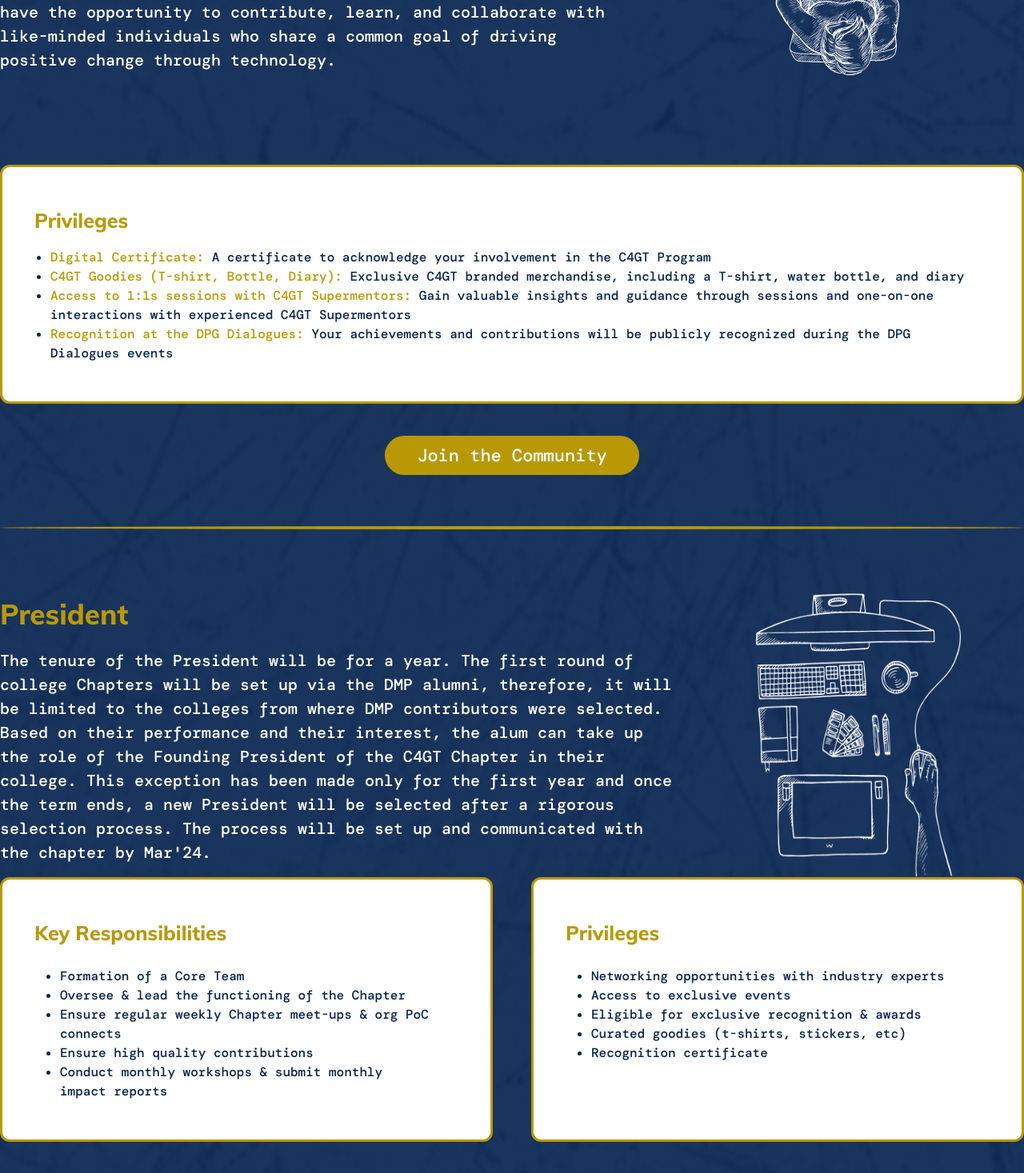
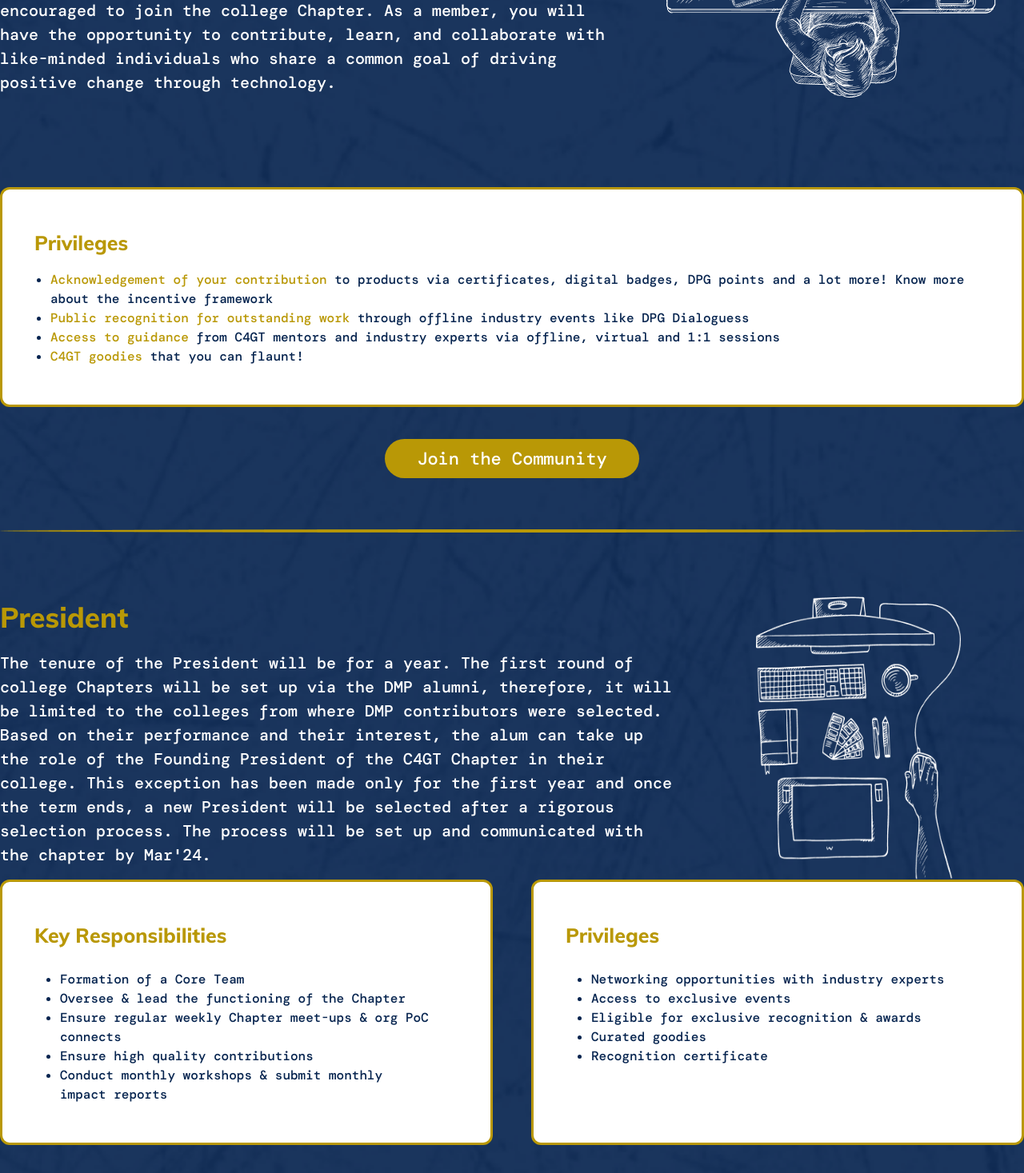
Before and after one commit to Lahu19/landing-pageofGovtech, a Next.js app: page / in a window 1280 px wide. Shown: the part 2759-4226 px from the top of the page at 80% size. Built offline with nearby package versions, Linux system fonts and the light colour scheme.

Commit message:
fix: text
Signed-off-by: Shruti3004 <mail2shruti.ag@gmail.com>

```diff
--- a/src/components/chapter.tsx
+++ b/src/components/chapter.tsx
@@ -12,7 +12,9 @@
             <p className="my-4 text-primary font-mono-medium text-[16px] md:text-[22px] ">
               If you are excited to solve real world problems with your code,
               then C4GT is the community for you. We are launching C4GT Chapters
-              in your college.
+              in your college where each chapter will get an opportunity to work
+              closely with select organizations and contribute to their products
+              that are creating population scale impact!
             </p>
             {/* <button className="bg-primary text-white px-7 py-2 rounded-full mt-5 font-mono-medium w-fit">
               Know More
--- a/src/components/team.tsx
+++ b/src/components/team.tsx
@@ -74,31 +74,29 @@
               <ul className="font-mono-medium text-left text-primary list-disc px-5">
                 <li>
                   <span className="text-secondary font-mono-medium">
-                    Digital Certificate:
+                    Acknowledgement of your contribution
                   </span>{" "}
-                  A certificate to acknowledge your involvement in the C4GT
-                  Program
+                  to products via certificates, digital badges, DPG points and a
+                  lot more! Know more about the incentive framework
                 </li>
                 <li>
                   <span className="text-secondary font-mono-medium">
-                    C4GT Goodies (T-shirt, Bottle, Diary):
+                    Public recognition for outstanding work
                   </span>{" "}
-                  Exclusive C4GT branded merchandise, including a T-shirt, water
-                  bottle, and diary
+                  through offline industry events like DPG Dialoguess
                 </li>
                 <li>
                   <span className="text-secondary font-mono-medium">
-                    Access to 1:1s sessions with C4GT Supermentors:
+                    Access to guidance
                   </span>{" "}
-                  Gain valuable insights and guidance through sessions and
-                  one-on-one interactions with experienced C4GT Supermentors
+                  from C4GT mentors and industry experts via offline, virtual
+                  and 1:1 sessions
                 </li>
                 <li>
                   <span className="text-secondary font-mono-medium">
-                    Recognition at the DPG Dialogues:
+                    C4GT goodies
                   </span>{" "}
-                  Your achievements and contributions will be publicly
-                  recognized during the DPG Dialogues events
+                  that you can flaunt!
                 </li>
               </ul>
             </div>
@@ -159,7 +157,7 @@
               <li>Networking opportunities with industry experts</li>
               <li>Access to exclusive events</li>
               <li>Eligible for exclusive recognition & awards</li>
-              <li>Curated goodies (t-shirts, stickers, etc)</li>
+              <li>Curated goodies</li>
               <li>Recognition certificate</li>
             </ul>
           </div>
@@ -215,7 +213,7 @@
               <li>Networking opportunities with industry experts </li>
               <li>Access to exclusive events</li>
               <li>Eligible for exclusive recognition & awards</li>
-              <li>Curated goodies (t-shirts, stickers, etc)</li>
+              <li>Curated goodies</li>
               <li>Recognition certificate</li>
             </ul>
           </div>
```
